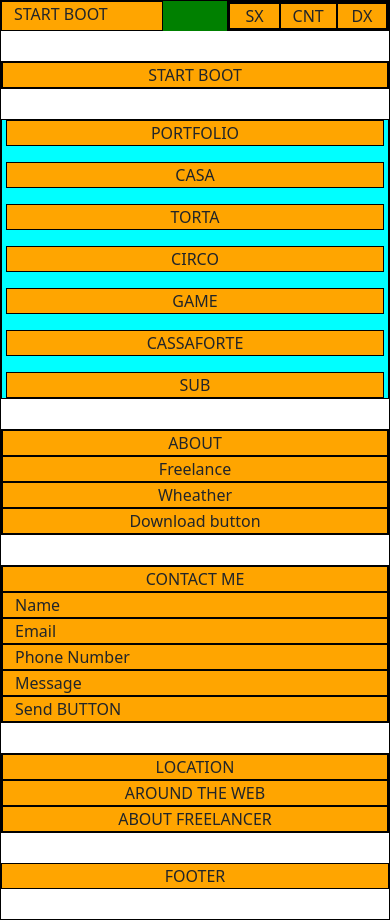
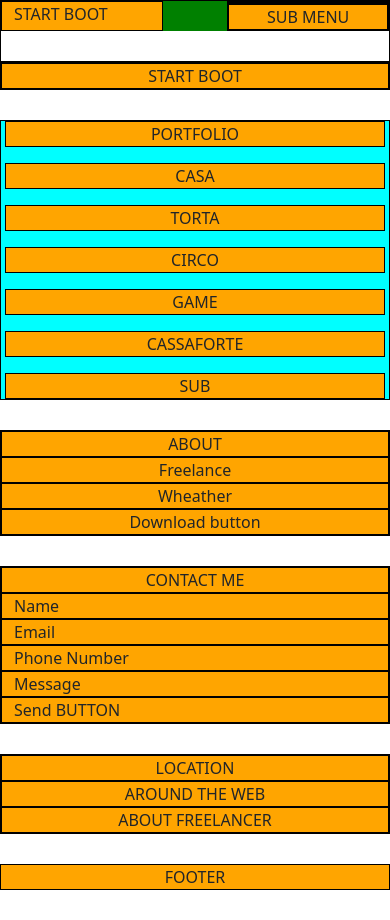
Before and after one commit to Matteo-Sarrecchia/html-css-bootstrap-freelancer, a plain HTML site: page index.html in a window 390 px wide. Drawn offline with nearby package versions, Linux system fonts and the light colour scheme.

Commit message:
modifiche struttura

```diff
--- a/css/style.css
+++ b/css/style.css
@@ -10,7 +10,6 @@
 
 .container-fluid{
     border: 1px solid black;
-    min-height: 300px;
 }
 
 header, footer{
--- a/index.html
+++ b/index.html
@@ -16,32 +16,48 @@
         <!-- header -->
         <header>
             <div class="container">
+
+                <!-- menu sinistra -->
                 <div class="row d-flex justify-content-between">
                   <div class="col-5">
                     START BOOT
                   </div>
                   <div class="col-5">
+
+                    <!-- menu destra -->
                     <div class="container g-0">
                         <div class="row">
                           <div class="col g-0">
-                            <div class="container text-center">
+                            <div class="container text-center d-none d-sm-block">
                                 <div class="row">
-                                  <div class="col">
-                                    <div class=".d-sm-none .d-md-block">
+                                  <div class="col ">
+                                    <div class="">
                                         SX
                                     </div>
                                   </div>
                                   <div class="col">
-                                    <div class=".d-sm-none .d-md-block">
+                                    <div class="">
                                         CNT
                                     </div>
                                   </div>
-                                  <div class="col col-md-12">
+                                  <div class="col">
                                     DX
                                   </div>
                                 </div>
                               </div>
                           </div>
+
+                          <!-- sub menu -->
+                          <div class="container text-center">
+                            <div class="row d-block d-sm-none">
+                              <div class="col">
+                                <div class="">
+                                    SUB MENU
+                                </div>
+                              </div>
+                            </div>
+                          </div>
+                      </div>
                         </div>
                       </div>
                   </div>
```
